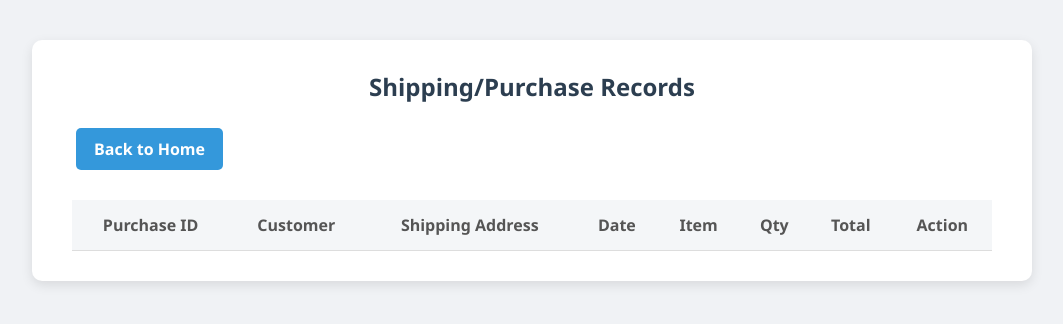
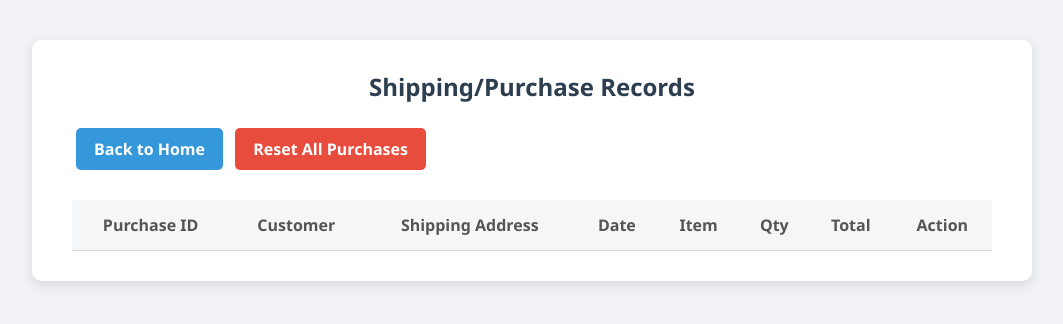
Before and after one commit to LikiTH1233/flask-store-app, a Flask app: page /purchases in a window 1280 px wide. Shown: the top 324 px of the page, without its empty margins (108-1171 px from the left). Run offline with Flask 3, Linux system fonts and the light colour scheme; data comes from the database, SQL or seed files in the repository; data that the repository does not hold is empty.

Commit message:
Update purchases.html

```diff
--- a/templates/purchases.html
+++ b/templates/purchases.html
@@ -8,6 +8,10 @@
 <div class="container">
     <h2>Shipping/Purchase Records</h2>
     <a href="/" class="btn">Back to Home</a>
+    <a href="/reset-purchases" class="btn danger" onclick="return confirm('Delete ALL purchases and reset IDs?');">
+    Reset All Purchases
+</a>
+
     <table>
         <tr>
             <th>Purchase ID</th><th>Customer</th><th>Shipping Address</th><th>Date</th>
```
